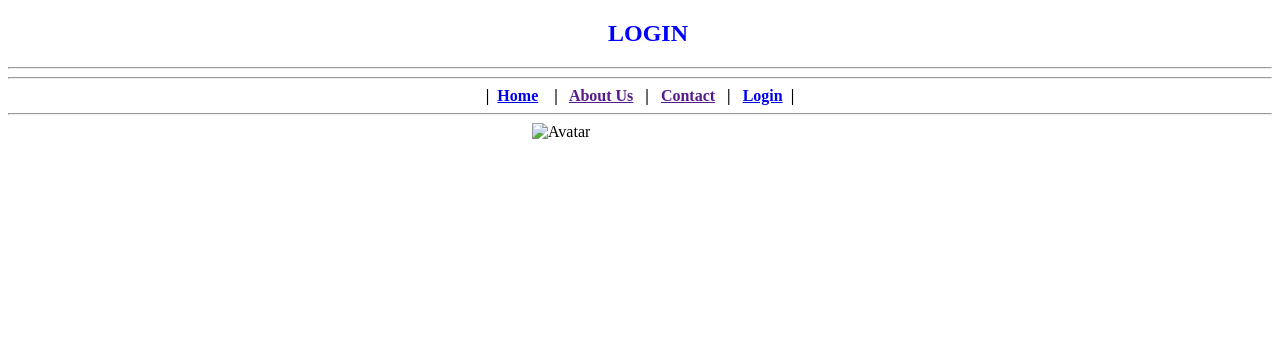
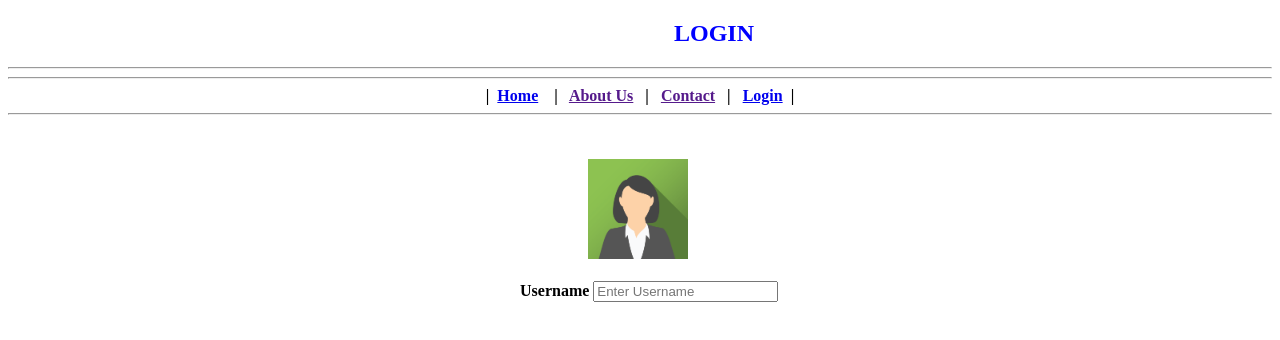
Before and after one commit to ANSHUMANMOREY7/-ANSHUMANMOREY7-Joined-2-weeks-ago-Find-a-repository-icp10-html-github-project-1-CareerExploration2, a plain HTML site: page Career-Pages/login.html in a window 1280 px wide. Drawn offline with Linux system fonts and the light colour scheme.

Commit message:
container created for username

```diff
--- a/Career-Pages/login.html
+++ b/Career-Pages/login.html
@@ -9,7 +9,7 @@
 
 
 
-    <h2 style="color: blue;" >&nbsp;&nbsp;&nbsp;&nbsp;&nbsp;&nbsp;&nbsp;&nbsp;&nbsp;&nbsp;&nbsp;&nbsp;&nbsp;&nbsp;&nbsp;&nbsp;&nbsp;&nbsp;&nbsp;&nbsp;&nbsp;&nbsp;&nbsp;&nbsp;&nbsp;&nbsp;&nbsp;&nbsp;&nbsp;&nbsp;&nbsp;&nbsp;&nbsp;&nbsp;&nbsp;&nbsp;&nbsp;&nbsp;&nbsp;&nbsp;&nbsp;&nbsp;&nbsp;&nbsp;&nbsp;&nbsp;&nbsp;&nbsp;&nbsp;&nbsp;&nbsp;&nbsp;&nbsp;&nbsp;&nbsp;&nbsp;&nbsp;&nbsp;&nbsp;&nbsp; &nbsp;&nbsp;&nbsp;&nbsp;&nbsp;&nbsp;&nbsp;&nbsp;&nbsp;&nbsp;&nbsp;&nbsp;&nbsp;&nbsp;&nbsp;&nbsp;&nbsp;&nbsp;&nbsp;&nbsp;&nbsp;&nbsp;&nbsp;&nbsp;&nbsp;&nbsp;&nbsp;&nbsp;&nbsp;&nbsp;&nbsp;&nbsp;&nbsp;&nbsp;&nbsp;&nbsp;&nbsp;&nbsp;&nbsp;LOGIN</h2>
+    <h2 style="color: blue;" >&nbsp;&nbsp;&nbsp;&nbsp;&nbsp;&nbsp;&nbsp;&nbsp;&nbsp;&nbsp;&nbsp;&nbsp;&nbsp;&nbsp;&nbsp;&nbsp;&nbsp;&nbsp;&nbsp;&nbsp;&nbsp;&nbsp;&nbsp;&nbsp;&nbsp;&nbsp;&nbsp;&nbsp;&nbsp;&nbsp;&nbsp;&nbsp;&nbsp;&nbsp;&nbsp;&nbsp;&nbsp;&nbsp;&nbsp;&nbsp;&nbsp;&nbsp;&nbsp;&nbsp;&nbsp;&nbsp;&nbsp;&nbsp;&nbsp;&nbsp;&nbsp;&nbsp;&nbsp;&nbsp;&nbsp;&nbsp;&nbsp;&nbsp;&nbsp;&nbsp; &nbsp;&nbsp;&nbsp;&nbsp;&nbsp;&nbsp;&nbsp;&nbsp;&nbsp;&nbsp;&nbsp;&nbsp;&nbsp;&nbsp;&nbsp;&nbsp;&nbsp;&nbsp;&nbsp;&nbsp;&nbsp;&nbsp;&nbsp;&nbsp;&nbsp;&nbsp;&nbsp;&nbsp;&nbsp;&nbsp;&nbsp;&nbsp;&nbsp;&nbsp;&nbsp;&nbsp;&nbsp;&nbsp;&nbsp;&nbsp;&nbsp;&nbsp;&nbsp;&nbsp;&nbsp;&nbsp;&nbsp;&nbsp;&nbsp;&nbsp;LOGIN</h2>
         <hr>
         <hr>
 
@@ -25,11 +25,24 @@
     </nav>
     </header>
     </center>
+    <br>
 
-    &nbsp;&nbsp;&nbsp;&nbsp;&nbsp;&nbsp;&nbsp;&nbsp;&nbsp;&nbsp;&nbsp;&nbsp;&nbsp;&nbsp;&nbsp;&nbsp;&nbsp;&nbsp;&nbsp;&nbsp;&nbsp;&nbsp;&nbsp;&nbsp;&nbsp;&nbsp;&nbsp;&nbsp;&nbsp;&nbsp;&nbsp;&nbsp;&nbsp;&nbsp;&nbsp;&nbsp;&nbsp;&nbsp;&nbsp;&nbsp;&nbsp;&nbsp;&nbsp;&nbsp;&nbsp;&nbsp;&nbsp;&nbsp;&nbsp;&nbsp;&nbsp;&nbsp;&nbsp;&nbsp;&nbsp;&nbsp;&nbsp;&nbsp;&nbsp;&nbsp;&nbsp;&nbsp;&nbsp;&nbsp;&nbsp;&nbsp;&nbsp;&nbsp;&nbsp;&nbsp;&nbsp;&nbsp;&nbsp;&nbsp;&nbsp;&nbsp;&nbsp;&nbsp;&nbsp;&nbsp;&nbsp;&nbsp;&nbsp;&nbsp;&nbsp;&nbsp;&nbsp;&nbsp;&nbsp;&nbsp;&nbsp;&nbsp;&nbsp;&nbsp;&nbsp;&nbsp;&nbsp;&nbsp;&nbsp;&nbsp;&nbsp;&nbsp;&nbsp;&nbsp;&nbsp;&nbsp;&nbsp;&nbsp;&nbsp;&nbsp;&nbsp;&nbsp;&nbsp;&nbsp;&nbsp;&nbsp;&nbsp;&nbsp;&nbsp;&nbsp;&nbsp;&nbsp;&nbsp;&nbsp;&nbsp;&nbsp;&nbsp;&nbsp;&nbsp;&nbsp;&nbsp;<img src="images/img_avatar2 (1).png" height="100px" alt="Avatar" class="avatar">
+
+    <br>
+
+    &nbsp;&nbsp;&nbsp;&nbsp;&nbsp;&nbsp;&nbsp;&nbsp;&nbsp;&nbsp;&nbsp;&nbsp;&nbsp;&nbsp;&nbsp;&nbsp;&nbsp;&nbsp;&nbsp;&nbsp;&nbsp;&nbsp;&nbsp;&nbsp;&nbsp;&nbsp;&nbsp;&nbsp;&nbsp;&nbsp;&nbsp;&nbsp;&nbsp;&nbsp;&nbsp;&nbsp;&nbsp;&nbsp;&nbsp;&nbsp;&nbsp;&nbsp;&nbsp;&nbsp;&nbsp;&nbsp;&nbsp;&nbsp;&nbsp;&nbsp;&nbsp;&nbsp;&nbsp;&nbsp;&nbsp;&nbsp;&nbsp;&nbsp;&nbsp;&nbsp;&nbsp;&nbsp;&nbsp;&nbsp;&nbsp;&nbsp;&nbsp;&nbsp;&nbsp;&nbsp;&nbsp;&nbsp;&nbsp;&nbsp;&nbsp;&nbsp;&nbsp;&nbsp;&nbsp;&nbsp;&nbsp;&nbsp;&nbsp;&nbsp;&nbsp;&nbsp;&nbsp;&nbsp;&nbsp;&nbsp;&nbsp;&nbsp;&nbsp;&nbsp;&nbsp;&nbsp;&nbsp;&nbsp;&nbsp;&nbsp;&nbsp;&nbsp;&nbsp;&nbsp;&nbsp;&nbsp;&nbsp;&nbsp;&nbsp;&nbsp;&nbsp;&nbsp;&nbsp;&nbsp;&nbsp;&nbsp;&nbsp;&nbsp;&nbsp;&nbsp;&nbsp;&nbsp;&nbsp;&nbsp;&nbsp;&nbsp;&nbsp;&nbsp;&nbsp;&nbsp;&nbsp;&nbsp;&nbsp;&nbsp;&nbsp;&nbsp;&nbsp;&nbsp;&nbsp;&nbsp;&nbsp;&nbsp;&nbsp;&nbsp;&nbsp;<img src="/Images/img_avatar2 (1).png" height="100px" alt="Avatar" class="avatar">
 
           <br>
+          <br>
 
+
+
+
+          <div class="container">
+
+            <label for="uname"><b>&nbsp;&nbsp;&nbsp;&nbsp;&nbsp;&nbsp;&nbsp;&nbsp;&nbsp;&nbsp;&nbsp;&nbsp;&nbsp;&nbsp;&nbsp;&nbsp;&nbsp;&nbsp;&nbsp;&nbsp;&nbsp;&nbsp;&nbsp;&nbsp;&nbsp;&nbsp;&nbsp;&nbsp;&nbsp;&nbsp;&nbsp;&nbsp;&nbsp;&nbsp;&nbsp;&nbsp;&nbsp;&nbsp;&nbsp;&nbsp;&nbsp;&nbsp;&nbsp;&nbsp;&nbsp;&nbsp;&nbsp;&nbsp;&nbsp;&nbsp;&nbsp;&nbsp;&nbsp;&nbsp;&nbsp;&nbsp;&nbsp;&nbsp;&nbsp;&nbsp;&nbsp;&nbsp;&nbsp;&nbsp;&nbsp;&nbsp;&nbsp;&nbsp;&nbsp;&nbsp;&nbsp;&nbsp;&nbsp;&nbsp;&nbsp;&nbsp;&nbsp;&nbsp;&nbsp;&nbsp;&nbsp;&nbsp;&nbsp;&nbsp;&nbsp;&nbsp;&nbsp;&nbsp;&nbsp;&nbsp;&nbsp;&nbsp;&nbsp;&nbsp;&nbsp;&nbsp;&nbsp;&nbsp;&nbsp;&nbsp;&nbsp;&nbsp;&nbsp;&nbsp;&nbsp;&nbsp;&nbsp;&nbsp;&nbsp;&nbsp;&nbsp;&nbsp;&nbsp;&nbsp;&nbsp;&nbsp;&nbsp;&nbsp;&nbsp;&nbsp;&nbsp;&nbsp;&nbsp;&nbsp;&nbsp;&nbsp;&nbsp;&nbsp;Username</b>
+            </label>
+            <input type="text" placeholder="Enter Username" name="uname" required> <br><br>
 
 
 
```
Also changed, not shown: Career-Pages/index.html (+1 -1 lines).
